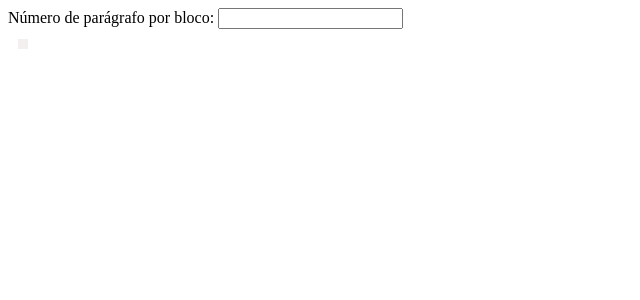
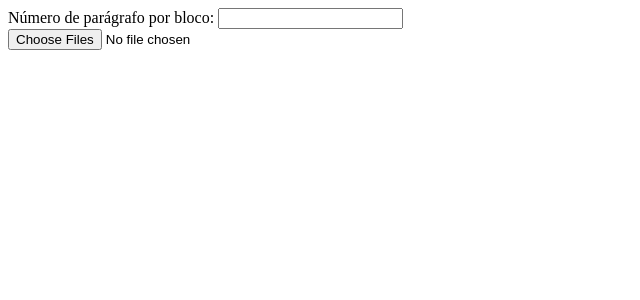
Before and after one commit to satoshi-eric/literature-fingerprinting, a React (Create React App) app: page / in a window 1280 px wide. Shown: the top 300 px of the page, without its empty margins (0-640 px from the left). Built offline with nearby package versions, Linux system fonts and the light colour scheme.

Commit message:
input com arquivos de texto

```diff
--- a/src/App.tsx
+++ b/src/App.tsx
@@ -1,13 +1,14 @@
 import React, { ChangeEvent, useState } from 'react';
 import LiteratureFingerprinting from './components/LiteratureFingerprinting';
-import splitTextBlocks from './utils/splitTextBlocks';
 
 function App() {
   const parseErrorStyle = {color: 'red', display: 'inline', marginLeft: '10px'}
   const noParseErrorStyle = {display: 'none'}
+  const fileInputStyle = {display: 'flex'}
 
   const [blockValue, setBlockValue] = useState(1)
   const [parseError, setParseError] = useState(false)
+  const [texts, setTexts] = useState<Array<string>>([])
 
   const handleChangeBlockValue = (event: ChangeEvent<HTMLInputElement>) => {
     const value = parseInt(event.target.value)
@@ -20,15 +21,29 @@ function App() {
     }
   }
 
+  const handleFileInputChange = (event: ChangeEvent<HTMLInputElement>) => {
+    const files = Array.from(event.target.files as ArrayLike<File>);
+    getFiles(files).then(texts => setTexts(texts))
+  }
+
+  const getFiles = async (files: Array<File>) => {
+    const texts = await Promise.all(files.map(async (file) => {
+      const text = await file.text()
+      return text
+    }))
+    return texts
+  }
+
   return (
     <div>
       <div>
         <label htmlFor="value-block">Número de parágrafo por bloco: </label>
         <input type="text" id='value-block' onChange={(event) => handleChangeBlockValue(event)} />
+        <input style={fileInputStyle} onChange={(event) => handleFileInputChange(event)} type="file" multiple={true} />
         <div style={parseError ? parseErrorStyle : noParseErrorStyle}>Digite um número.</div>
       </div>
       <div>
-        <LiteratureFingerprinting />
+        <LiteratureFingerprinting n={blockValue} texts={texts} />
       </div>
     </div>
   );
--- a/src/components/BookRepresentation.tsx
+++ b/src/components/BookRepresentation.tsx
@@ -11,7 +11,7 @@ const BookRepresentation = ({textBlockMeans = [], scale}: BookRepresentationProp
         width: '80px',
         display: 'flex',
         flexWrap: 'wrap',
-        margin: '10px'
+        margin: '10px',
     }
 
     const textBlockStyle = (textBlockMean: number): React.CSSProperties => {
--- a/src/components/LiteratureFingerprinting.tsx
+++ b/src/components/LiteratureFingerprinting.tsx
@@ -8,13 +8,9 @@ interface literatureFingerprintingProps {
 }
 
 const LiteratureFingerprinting = ({texts = [''], n = 3}: literatureFingerprintingProps) => {
-
     const literatureFingerprintingStyle: React.CSSProperties = {
         display: 'flex'
     }
-
-    texts = [`
-    `]
 
     let allTextsLengths = []
     for (let i = 0; i < texts.length; i++) {
```
